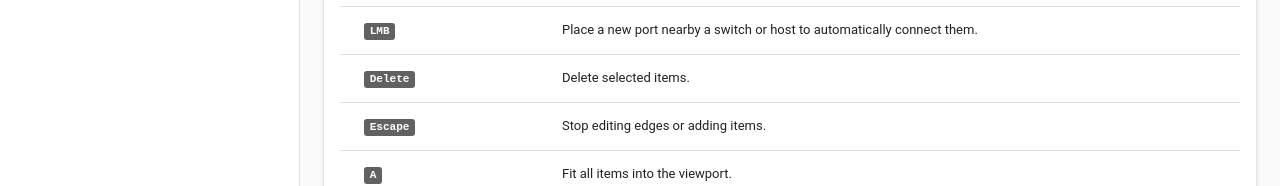
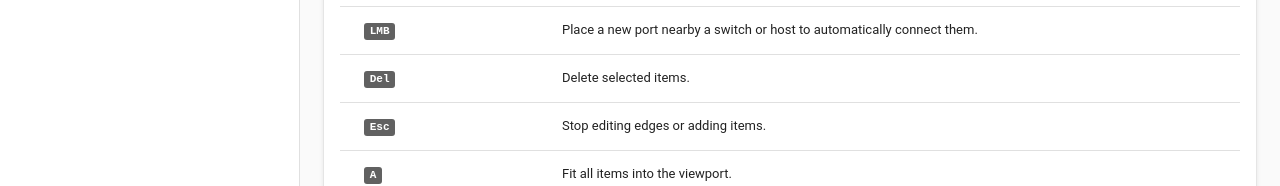
Before and after one commit to Thomaash/me, a Vue app: page / in a window 1280 px wide. Shown: the part 480-666 px from the top of the page. Built offline with nearby package versions, Linux system fonts and the light colour scheme; what vuetify-confirm would draw is missing.

Commit message:
Polish keybindings and kbd styling

```diff
--- a/src/App.vue
+++ b/src/App.vue
@@ -58,5 +58,8 @@ export default {
 
 <style>
 html::-webkit-scrollbar {width: 0px !important;}
+
+kbd {cursor: default;}
 .with-title {cursor: help;}
+.with-title kbd {cursor: help;}
 </style>
--- a/src/components/BindingsCard.vue
+++ b/src/components/BindingsCard.vue
@@ -20,7 +20,10 @@ function wrapTitle (title, html) {
 }
 
 const keys = {
-  ctrl: wrapTitle('Control key', '<kbd>Ctrl</kbd>'),
+  ctrl: wrapTitle('Control', '<kbd>Ctrl</kbd>'),
+  del: wrapTitle('Delete', '<kbd>Del</kbd>'),
+  esc: wrapTitle('Escape', '<kbd>Esc</kbd>'),
+
   lmb: wrapTitle('Left mouse button', '<kbd>LMB</kbd>'),
   lmbdc: wrapTitle('Double click left mouse button', '<kbd>LMB</kbd>, <kbd>LMB</kbd>'),
   lmblp: wrapTitle('Long press left mouse button', '<kbd>   LMB   </kbd>')
@@ -40,8 +43,8 @@ export default {
       { combination: `${keys.lmblp}`, description: 'Reconnect a link or association.' },
       { combination: `${keys.lmb}`, description: 'Place a new port nearby a switch or host to automatically connect them.' },
 
-      { combination: '<kbd>Delete</kbd>', description: 'Delete selected items.' },
-      { combination: '<kbd>Escape</kbd>', description: 'Stop editing edges or adding items.' },
+      { combination: `${keys.del}`, description: 'Delete selected items.' },
+      { combination: `${keys.esc}`, description: 'Stop editing edges or adding items.' },
 
       { combination: '<kbd>A</kbd>', description: 'Fit all items into the viewport.' },
       { combination: '<kbd>C</kbd>', description: 'Add a controller.' },
```
